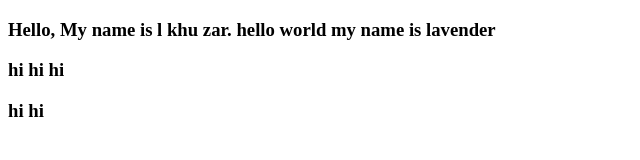
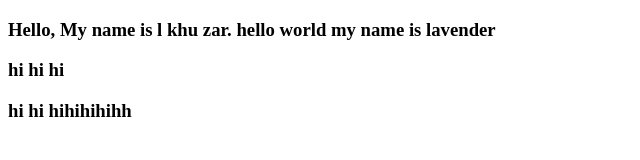
Before and after one commit to Khuekhu/testing, a plain HTML site: page index.html in a window 1280 px wide. Shown: the whole page, without its empty margins (0-640 px from the left). Drawn offline with Linux system fonts and the light colour scheme.

Commit message:
Update index.html

```diff
--- a/index.html
+++ b/index.html
@@ -13,6 +13,6 @@
         my name is lavender
     </h3>
     <h3>hi hi hi</h3>
-    <h3>hi hi</h3>
+    <h3>hi hi hihihihihh</h3>
 </body>
 </html>
```
